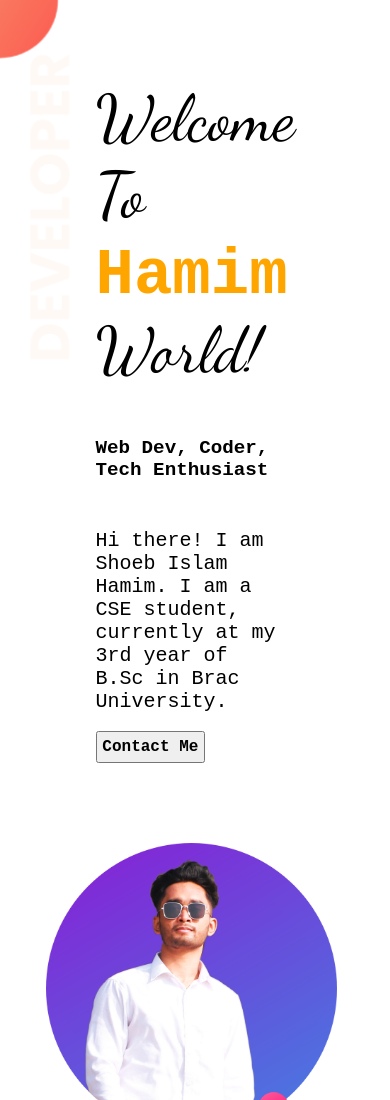
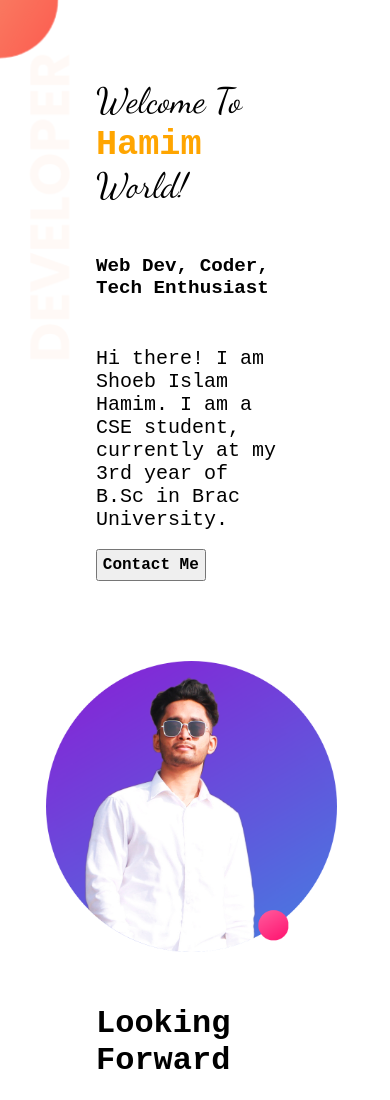
Before and after one commit to shoebHamim/portfolio_update, a plain HTML site: page index.html in a window 390 px wide. Shown: the top 1100 px of the page. Drawn offline with Linux system fonts and the light colour scheme.

Commit message:
font fix

```diff
--- a/index.html
+++ b/index.html
@@ -20,7 +20,7 @@
   <body>
     <section class="intro">
       <div class="intro-text">
-        <p style="font-family: 'Dancing Script', cursive; font-size: 4rem">
+        <p class="headline">
           Welcome To <br /><span id="name">Hamim</span> World!
         </p>
         <p class="bio">Web Dev, Coder, Tech Enthusiast</p>
--- a/style.css
+++ b/style.css
@@ -22,6 +22,10 @@ section{
     background-repeat: no-repeat;
 
 
+}
+.headline{
+    font-family: 'Dancing Script', cursive;
+    font-size: 4rem;
 }
 .intro-text{
     width: 50%;
@@ -123,6 +127,12 @@ section{
     .div2{
         margin-bottom: 3rem;
     }
+    .bio{
+        /* font-size: 10px; */
+    }
+    .headline{
+        font-size: 2.2rem;
+    }
 
 
 }
```
